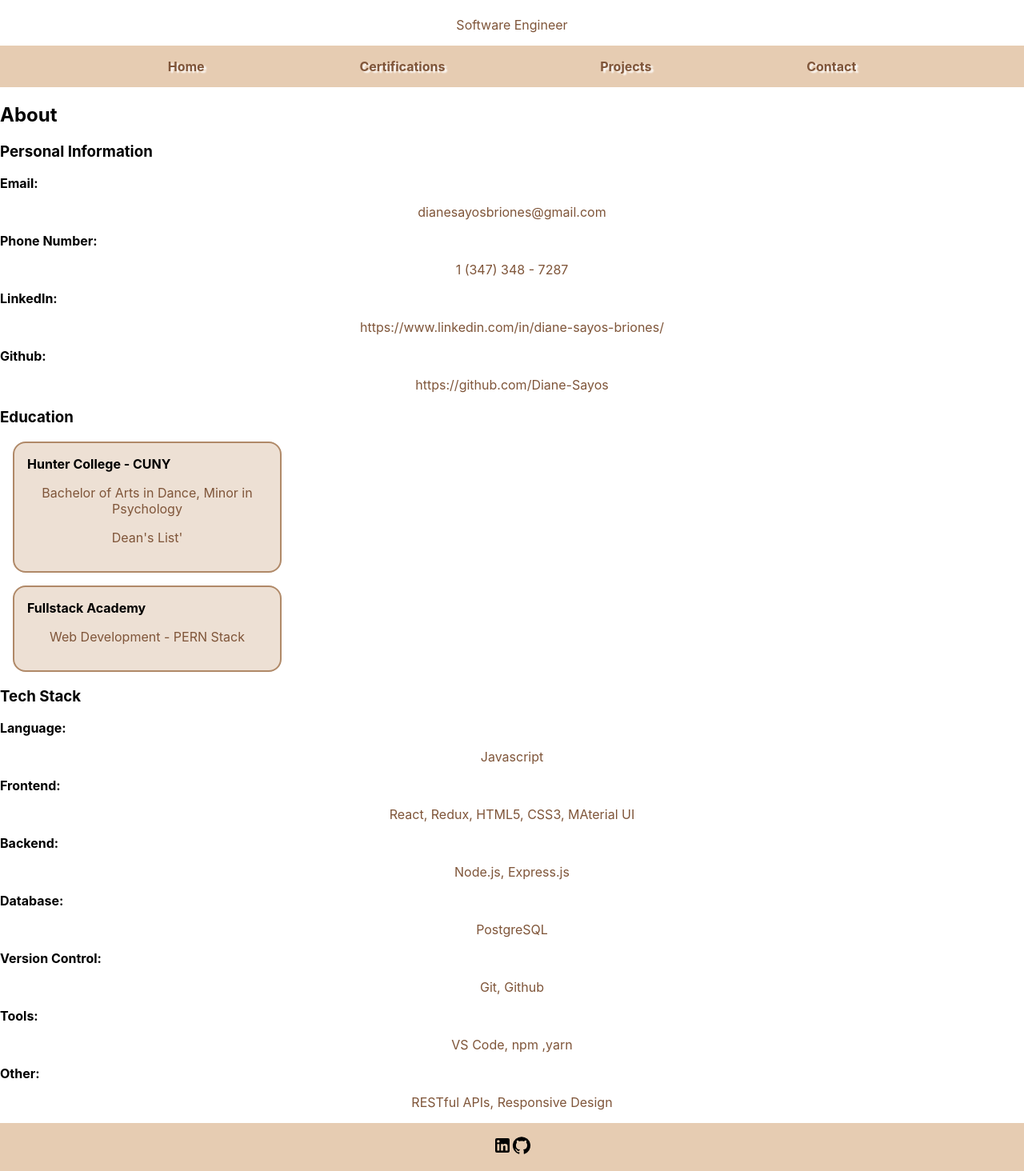
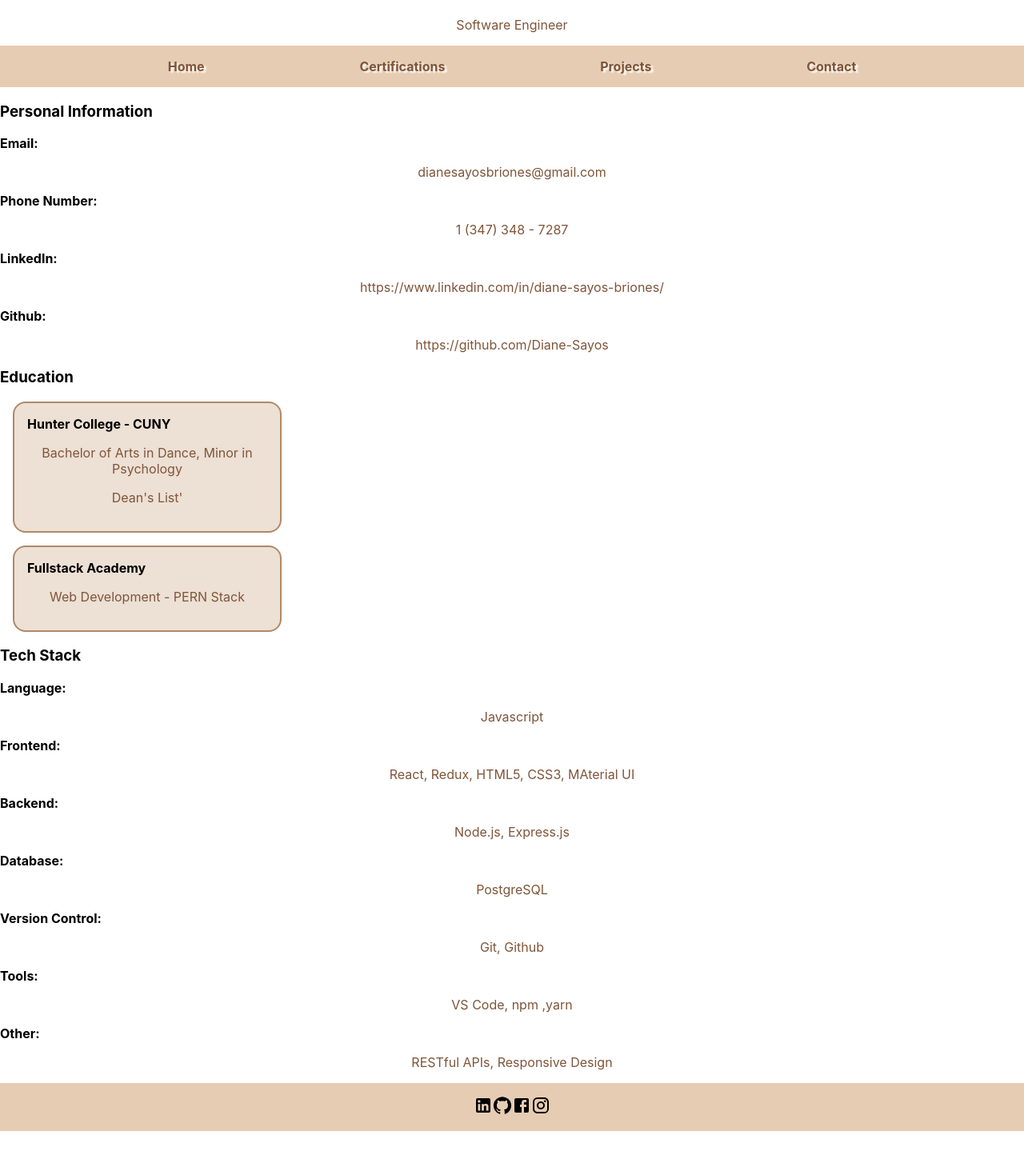
Before and after one commit to Diane-Sayos/Diane.Sayos.github.io, a React (Create React App) app: page / in a window 1280 px wide. Shown: the part 213-1677 px from the top of the page at 80% size. After the commit the page ends 1627 px from the top, so only its background shows below. Built offline with nearby package versions, Linux system fonts and the light colour scheme.

Commit message:
added footers

```diff
--- a/src/components/footer/Footer.js
+++ b/src/components/footer/Footer.js
@@ -2,6 +2,8 @@ import './Footer.css';
 
 import LinkedInIcon from '@mui/icons-material/LinkedIn';
 import GitHubIcon from '@mui/icons-material/GitHub';
+import FacebookIcon from '@mui/icons-material/Facebook';
+import InstagramIcon from '@mui/icons-material/Instagram';
 
 
 const Footer = () => {
@@ -14,6 +16,12 @@ const Footer = () => {
             <div className="github-container" onClick={() => window.open("https://github.com/Diane-Sayos", "_blank")}>
                 <GitHubIcon />
             </div>
+            <div className="facebook-container" onClick={() => window.open("https://www.facebook.com/dianenazares", "_blank")}>
+                <FacebookIcon />
+            </div>
+            <div className="instagram-container" onClick={() => window.open("https://www.instagram.com/_divineheart_/", "_blank")}>
+                <InstagramIcon />
+            </div>
         </section>
     )
 };
--- a/src/components/home/Home.js
+++ b/src/components/home/Home.js
@@ -3,7 +3,6 @@ import './Home.css';
 const Home = () => {
     return (
         <section className="home">
-        <h2>About</h2>
         <article className="personal-info">
             <h3>Personal Information</h3>
             <strong>Email:</strong>
```
